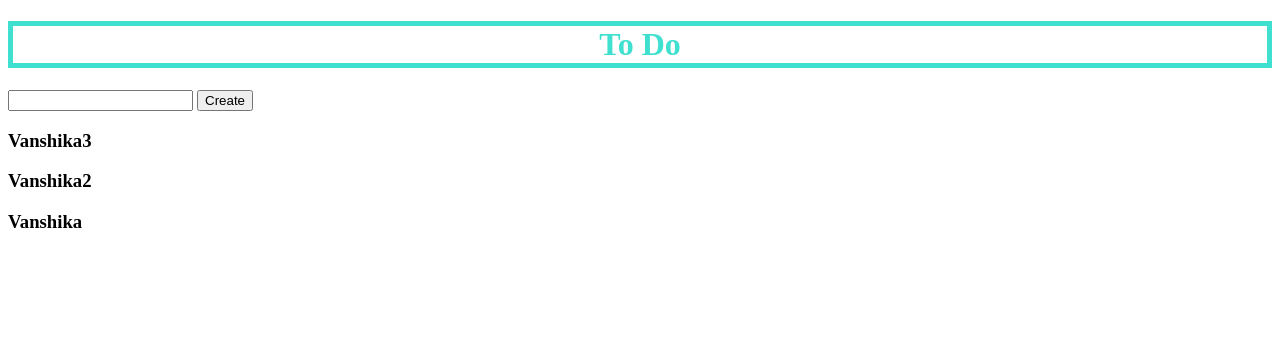
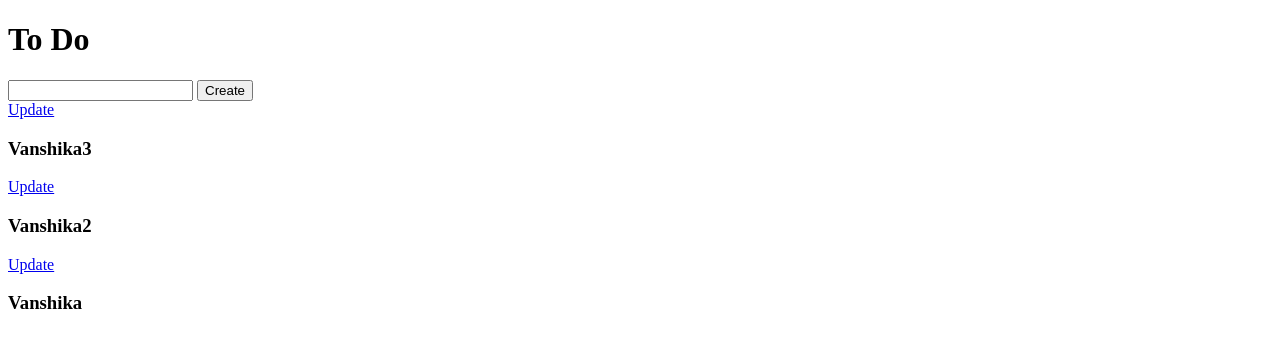
Before and after one commit to HardikDhuri/ToDoApp, a Django app: page / in a window 1280 px wide. Shown: the top 348 px of the page. Run offline with Django 3.2, Linux system fonts and the light colour scheme; data comes from the database, SQL or seed files in the repository; both versions use the stored data as it was after the commit.

Commit message:
Added Feature to Update the existing task

```diff
--- a/tasks/templates/tasks/index.html
+++ b/tasks/templates/tasks/index.html
@@ -13,9 +13,12 @@
 
 </form>
 {% for task in tasks %}
+
     <div>
+        <a href="{% url 'update' task.id %}">Update</a>
         <h3>{{ task }}</h3>
     </div>
+
     {% empty %}
     <div>
         <h3>No Tasks Available Right Now</h3>
--- a/tasks/templates/tasks/layout.html
+++ b/tasks/templates/tasks/layout.html
@@ -1,13 +1,6 @@
 <!DOCTYPE html>
 <html lang="en">
 <head>
-    <style>
-        #heading {
-            color: turquoise;
-            text-align: center;
-            border: 5px solid turquoise;
-        }
-    </style>
     <meta charset="UTF-8">
     <meta name="viewport" content="width=device-width, initial-scale=1.0">
     <title>To Do App</title>
--- a/tasks/urls.py
+++ b/tasks/urls.py
@@ -3,4 +3,6 @@ from . import views
 
 urlpatterns = [
     path('', views.index, name='index'),
+    path('update_task/<str:pk>/', views.updateTask, name='update'),
+
 ]
--- a/tasks/views.py
+++ b/tasks/views.py
@@ -18,3 +18,19 @@ def index(request):
         'tasks':tasks,
     }
     return render(request, "tasks/index.html", context)
+
+
+def updateTask(request, pk):
+    task = Task.objects.get(id=pk)
+    form  = TaskForm(instance=task)
+    if request.method == "POST":
+        form  = TaskForm(request.POST, instance = task)
+        if form.is_valid():
+            form.save()
+        return redirect(reverse("index"))
+
+    context = {
+        'task': task,
+        'form': form,
+    }
+    return render(request, "tasks/update.html", context)
```
Also changed, not shown: tasks/templates/tasks/update.html (added, +10 -0 lines), db.sqlite3, tasks/migrations/0001_initial.py.
